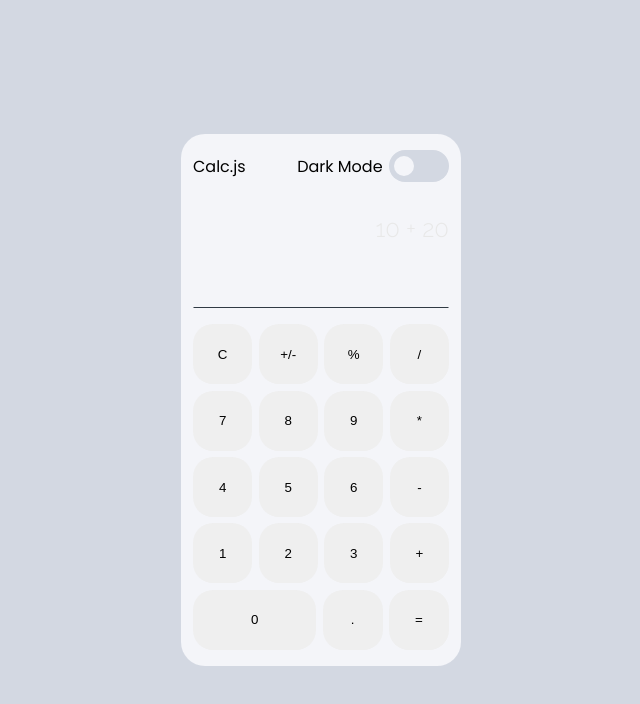
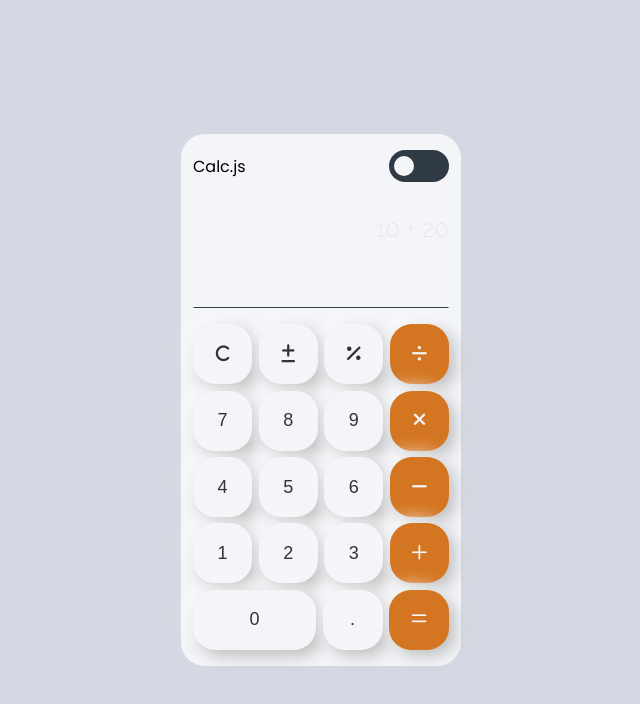
Before and after one commit to ifatinha/calc, a plain HTML site: page index.html in a window 1280 px wide. Shown: the whole page, without its empty margins (319-959 px from the left). Drawn offline with Linux system fonts and the light colour scheme.

Commit message:
CSS Concluido

```diff
--- a/assets/css/main.css
+++ b/assets/css/main.css
@@ -59,16 +59,18 @@ body {
     align-items: center;
     display    : flex;
     gap        : 0.4rem;
+    position   : relative;
 }
 
 .mode-check input {
     appearance      : none;
-    background-color: var(--light-white);
+    background-color: var(--black);
     border-radius   : 1.875rem;
     cursor          : pointer;
     height          : 30px;
     padding         : 1rem;
     position        : relative;
+    transition      : all .2s ease-in-out;
     width           : 60px;
 }
 
@@ -88,6 +90,20 @@ body {
 .mode-check input:checked::before {
     background-color: var(--light-black);
     left            : 2rem;
+}
+
+.mode-check input:checked {
+    background-color: var(--light-white);
+}
+
+.toggle-label {
+    background-color: var(--white);
+    border-radius   : 1.875rem;
+    cursor          : pointer;
+    height          : 30px;
+    position        : absolute;
+    transition      : background-color 0.4s ease;
+    width           : 60px;
 }
 
 .input-container {
@@ -138,12 +154,69 @@ body {
 
 .row button {
     border       : none;
-    border-radius: 20px;
+    border-radius: 22px;
+    color        : #333;
     cursor       : pointer;
     flex         : 0 1 60px;
+    font-size    : 1.125rem;
     height       : 60px;
+    transition   : all 250ms ease-in-out;
+    text-align   : center;
+}
+
+.row button:hover {
+    background: var(--light-gray);
+}
+
+.row button:active {
+    transform: scaleY(1.1);
 }
 
 .row #zero {
     flex-grow: 4;
 }
+
+.row button.orange {
+    background-color: var(--orange);
+    color           : var(--white);
+    font-size       : 1.125rem;
+    font-weight     : 200;
+}
+
+.row button.orange:hover {
+    background-color: var(--dark-orange);
+}
+
+/* light mode */
+.light-mode {
+    background-color: var(--white);
+}
+
+.light-mode button {
+    background: var(--white);
+    box-shadow: 6px 6px 16px #bebebe,
+        -6px -6px 16px #ffffff9a;
+}
+
+.light-mode button:hover {
+    background: var(--light-gray);
+}
+
+/* dark mode */
+.dark-mode {
+    background-color: var(--black);
+    color           : var(--white);
+}
+
+.dark-mode input {
+    color: var(--white);
+}
+
+.dark-mode button {
+    box-shadow: 0px 10px 10px rgba(0, 0, 0, 0.1);
+}
+
+.dark-mode button:not(button.orange) {
+    background-color: var(--gray);
+    color           : var(--white);
+}
--- a/index.html
+++ b/index.html
@@ -15,11 +15,11 @@
 
 <body>
     <main class="main">
-        <div class="calc">
+        <div class="calc light-mode">
             <header class="header">
                 <h1>Calc.js</h1>
                 <div class="mode-check">
-                    <label for="mode">Dark Mode</label>
+                    <label for="mode" class="toggle-label"></label>
                     <input type="checkbox" name="mode" id="">
                 </div>
             </header>
@@ -31,41 +31,58 @@
 
             <div class="keys">
                 <div class="row">
-                    <button>C</button>
-                    <button>+/-</button>
-                    <button>%</button>
-                    <button>/</button>
+                    <button>
+                        <i class="fa-solid fa-c"></i>
+                    </button>
+                    <button>
+                        <i class="fa-solid fa-plus-minus"></i>
+                    </button>
+                    <button>
+                        <i class="fa-solid fa-percent"></i>
+                    </button>
+                    <button class="orange">
+                        <i class="fa-solid fa-divide"></i>
+                    </button>
                 </div>
 
                 <div class="row">
                     <button>7</button>
                     <button>8</button>
                     <button>9</button>
-                    <button>*</button>
+                    <button class="orange">
+                        <i class="fa-solid fa-xmark"></i>
+                    </button>
                 </div>
 
                 <div class="row">
                     <button>4</button>
                     <button>5</button>
                     <button>6</button>
-                    <button>-</button>
+                    <button class="orange">
+                        <i class="fa-solid fa-minus"></i>
+                    </button>
                 </div>
 
                 <div class="row">
                     <button>1</button>
                     <button>2</button>
                     <button>3</button>
-                    <button>+</button>
+                    <button class="orange">
+                        <i class="fa-regular fa-plus"></i>
+                    </button>
                 </div>
 
                 <div class="row">
                     <button id="zero">0</button>
                     <button>.</button>
-                    <button>=</button>
+                    <button class="orange">
+                        <i class="fa-regular fa-equals"></i>
+                    </button>
                 </div>
             </div>
         </div>
     </main>
+    <script src="https://kit.fontawesome.com/09fa9cee0a.js" crossorigin="anonymous"></script>
     <script src="assets/js/script.js" defer></script>
 </body>
 
```
